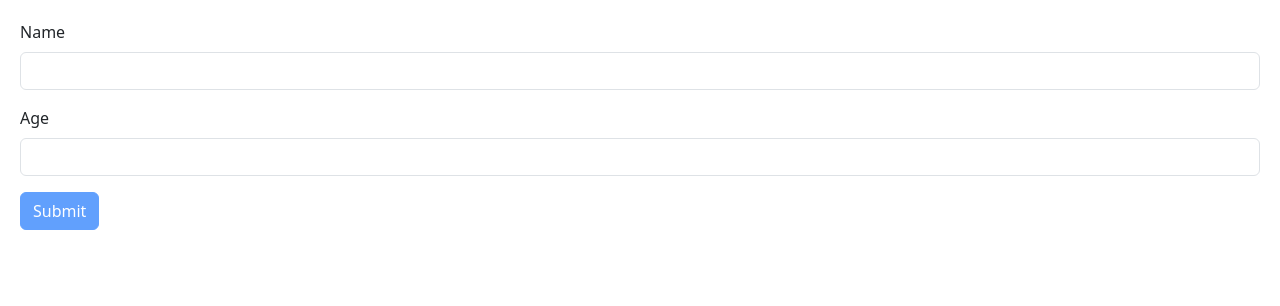
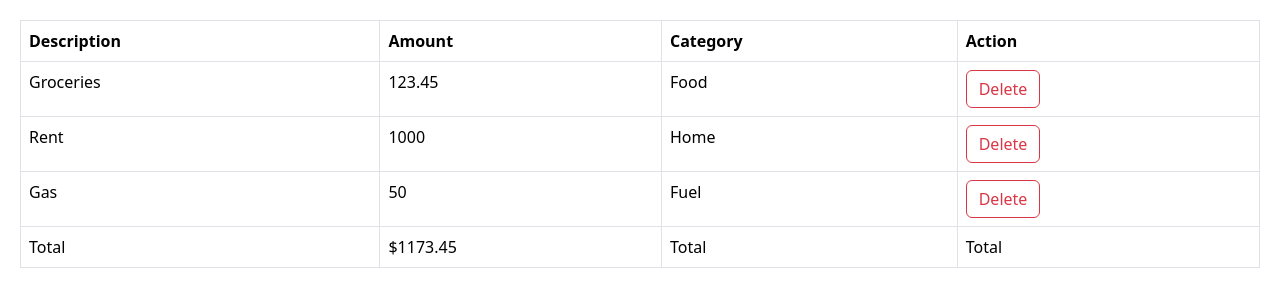
Before and after one commit to Tmicrd/React18, a React (Vite) app: page / in a window 1280 px wide. Shown: the top 306 px of the page. Built offline with nearby package versions, Linux system fonts and the light colour scheme.

Commit message:
building the ExpenseList component

```diff
--- a/src/App.tsx
+++ b/src/App.tsx
@@ -1,8 +1,20 @@
-import Form from "./Form";
+import { useState } from "react";
+import ExpenseList from "./expense-tracker/components/ExpenseList";
 import "bootstrap/dist/css/bootstrap.css";
 
 function App() {
-  return <Form />;
+  const [expenses, setExpenses] = useState([
+    { id: 1, description: "Groceries", amount: 123.45, category: "Food" },
+    { id: 2, description: "Rent", amount: 1000, category: "Home" },
+    { id: 3, description: "Gas", amount: 50, category: "Fuel" },
+  ]);
+
+  return (
+    <ExpenseList
+      expenses={expenses}
+      onDelete={(id) => setExpenses(expenses.filter((e) => e.id !== id))}
+    />
+  );
 }
 
 export default App;
--- /dev/null
+++ b/src/expense-tracker/components/ExpenseList.tsx
@@ -0,0 +1,59 @@
+interface Expense {
+  id: number;
+  description: string;
+  amount: number;
+  category: string;
+}
+
+interface Props {
+  expenses: Expense[];
+  onDelete: (id: number) => void;
+}
+
+const ExpenseList = ({ expenses, onDelete }: Props) => {
+  if (expenses.length === 0) return null;
+
+  return (
+    <div>
+      <table className="table table-bordered">
+        <thead>
+          <tr>
+            <th>Description</th>
+            <th>Amount</th>
+            <th>Category</th>
+            <th>Action</th>
+          </tr>
+        </thead>
+        <tbody>
+          {expenses.map((expense) => (
+            <tr key={expense.id}>
+              <td>{expense.description}</td>
+              <td>{expense.amount}</td>
+              <td>{expense.category}</td>
+              <td>
+                <button
+                  className="btn btn-outline-danger"
+                  onClick={() => onDelete(expense.id)}
+                >
+                  Delete
+                </button>
+              </td>
+            </tr>
+          ))}
+        </tbody>
+        <tfoot>
+          <tr>
+            <td>Total</td>
+            <td>
+              ${expenses.reduce((pre, cur) => pre + cur.amount, 0).toFixed(2)}
+            </td>
+            <td>Total</td>
+            <td>Total</td>
+          </tr>
+        </tfoot>
+      </table>
+    </div>
+  );
+};
+
+export default ExpenseList;
```
